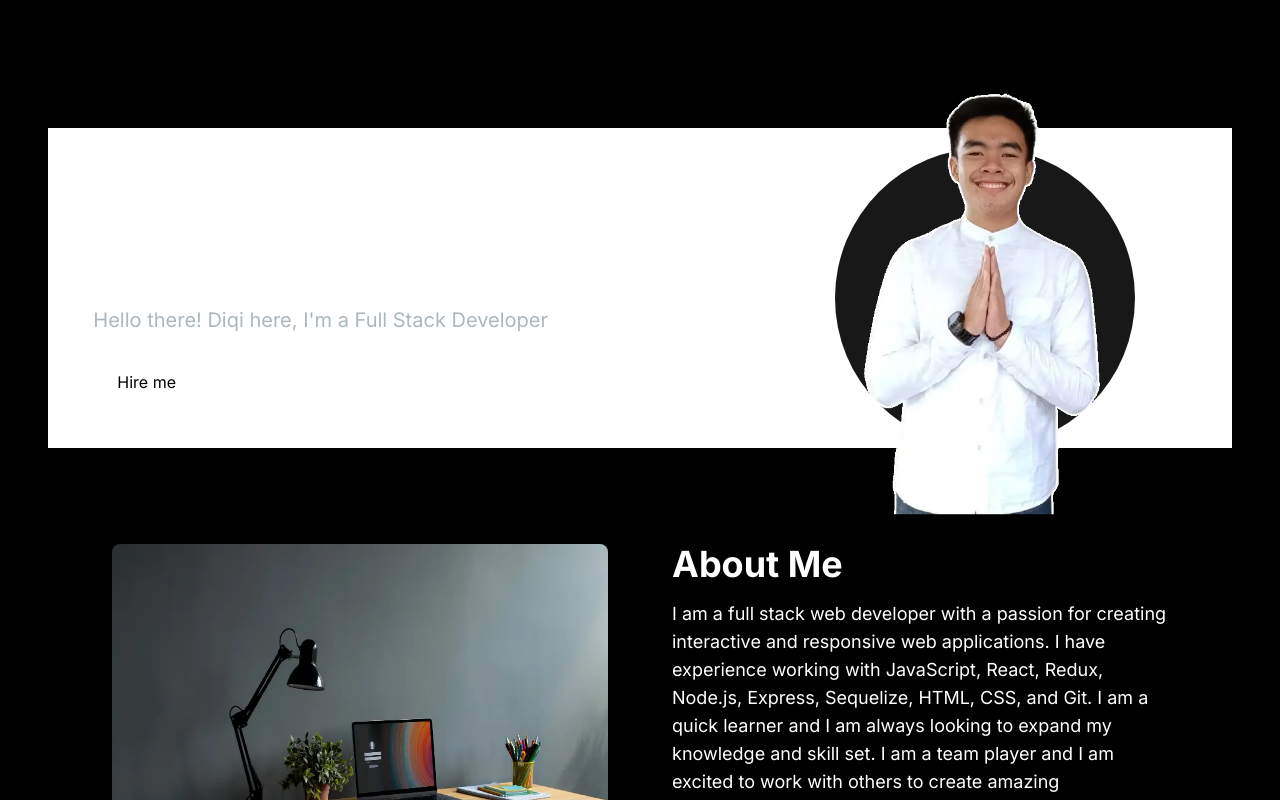
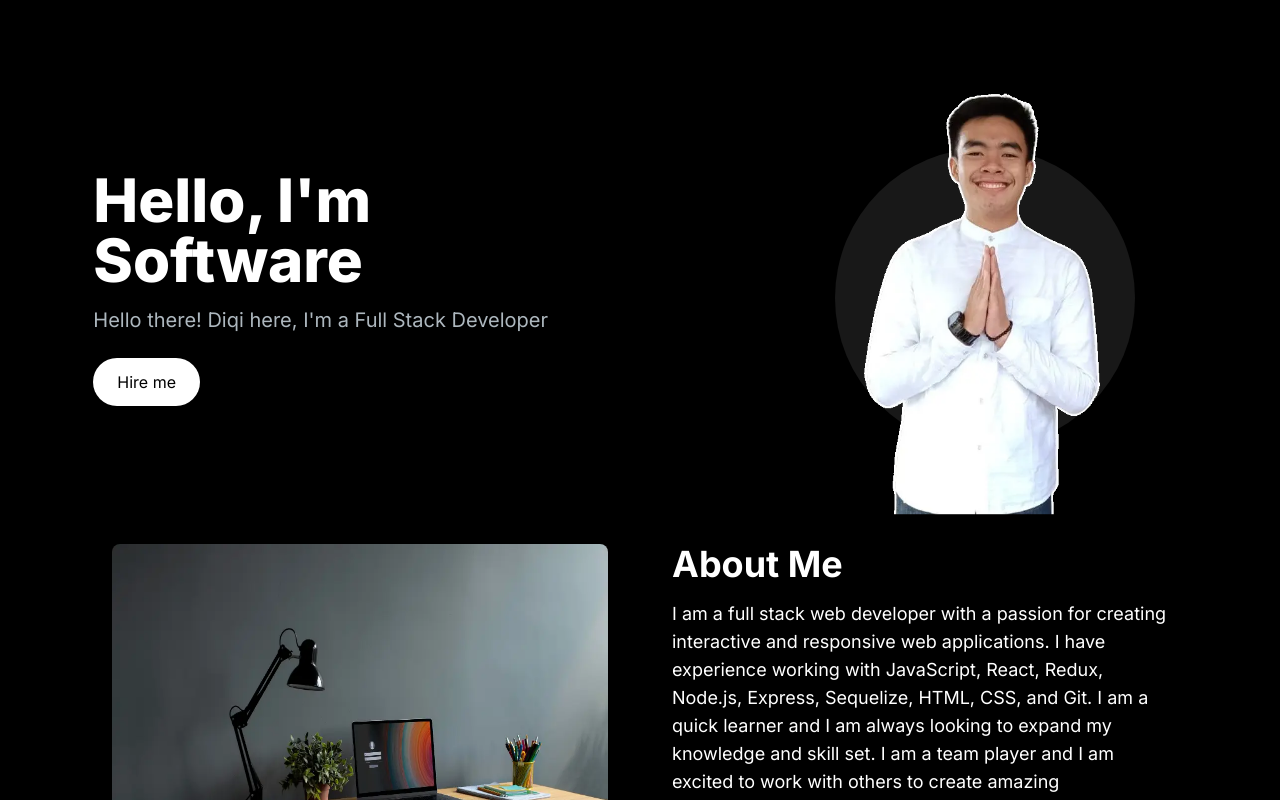
Before and after one commit to diqimusyaffa29/web-portfolio-v2, a Next.js app: page / in a window 1280 px wide. Shown: the top 800 px of the page. Built offline with nearby package versions, Linux system fonts and the light colour scheme.

Commit message:
style: :art: Simplify HeroSection component by removing unnecessary class names

```diff
--- a/src/app/components/HeroSection.jsx
+++ b/src/app/components/HeroSection.jsx
@@ -7,7 +7,7 @@ import { TypeAnimation } from "react-type-animation";
 
 const HeroSection = () => {
     return (
-        <section className="w-full h-full bg-white">
+        <section>
             <div className="grid grid-cols-1 sm:grid-cols-12 text-white">
                 <div className="col-span-7 place-self-center text-center sm:text-left ">
                     <h1 className="mb-4 text-3xl sm:text-5xl lg:text-6xl font-extrabold">
```
